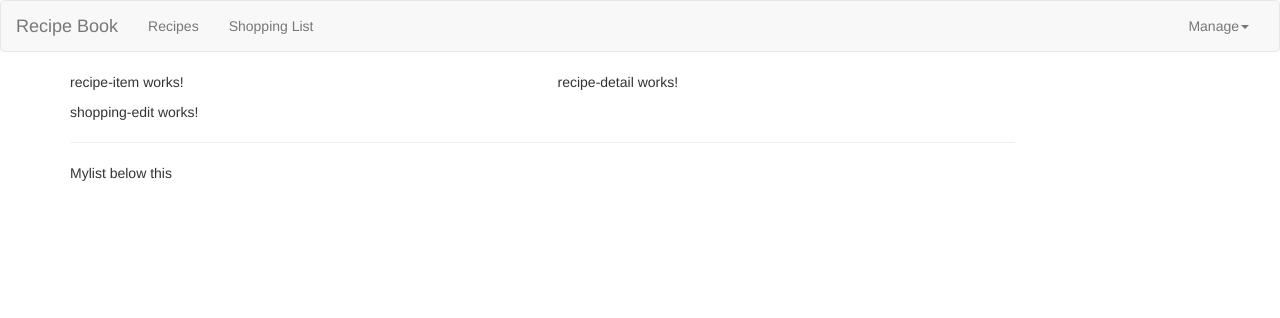
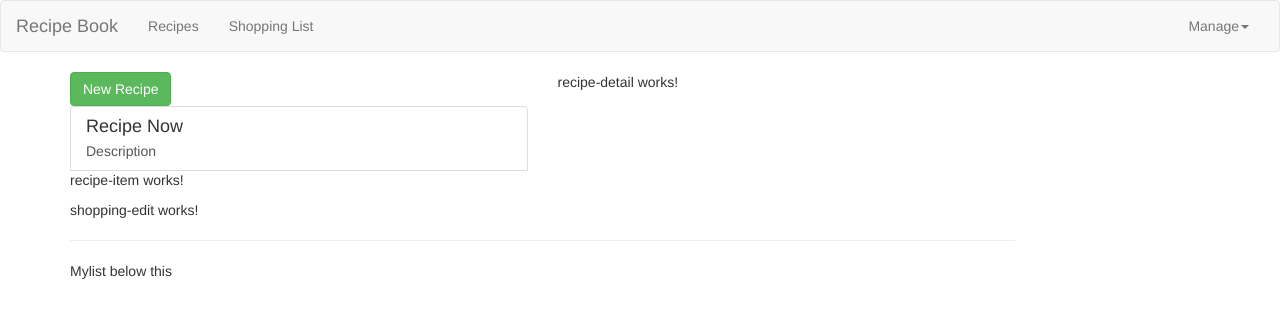
Before and after one commit to ravczar/Udemy, an Angular app in the folder UdemyApp/: page / in a window 1280 px wide. Shown: the top 318 px of the page. Built offline with nearby package versions, Linux system fonts and the light colour scheme.

Commit message:
Add recipe list

```diff
--- a/UdemyApp/src/app/recipes/recipe-list/recipe-list.component.html
+++ b/UdemyApp/src/app/recipes/recipe-list/recipe-list.component.html
@@ -1 +1,19 @@
-<app-recipe-item></app-recipe-item>
+<div class="row">
+    <div class="col-xs-12">
+        <button class="btn btn-success">New Recipe</button>
+    </div>
+</div>
+<div class="row">
+    <div class="col-xs-12">
+        <a href="#" class="list-group-item clearfix">
+            <div class="pull-left">
+                <h4 class="list-group-item-heading">Recipe Now</h4>
+                <p class="list-group-item-text">Description</p>
+            </div>
+            <span class="pull-right">
+                <img src="" alt="" class="img-responsive" style="max-height: 50px;">
+            </span>
+        </a>
+        <app-recipe-item></app-recipe-item>
+    </div>
+</div>
--- a/UdemyApp/src/app/recipes/recipe-list/recipe-list.component.ts
+++ b/UdemyApp/src/app/recipes/recipe-list/recipe-list.component.ts
@@ -1,4 +1,5 @@
 import { Component, OnInit } from '@angular/core';
+import { Recipe } from '../recipe.model';
 
 @Component({
   selector: 'app-recipe-list',
@@ -6,8 +7,11 @@ import { Component, OnInit } from '@angular/core';
   styleUrls: ['./recipe-list.component.css']
 })
 export class RecipeListComponent implements OnInit {
+  recipes: Array<Recipe> = new Array<Recipe>();
 
-  constructor() { }
+  constructor() {
+    this.recipes.push(new Recipe('Test recipe', 'Test recipe description', 'https://www.google.com/url?sa=i&url=https%3A%2F%2Fwww.foodnetwork.com%2Frecipes%2Free-drummond%2F4-cheese-pepperoni-pizzadilla-7260186&psig=AOvVaw1vJ0B1ip5gj9JxyYh6FeEz&ust=1584103170166000&source=images&cd=vfe&ved=0CAIQjRxqFwoTCLiT7q36lOgCFQAAAAAdAAAAABAJ' ));
+  }
 
   ngOnInit(): void {
   }
--- /dev/null
+++ b/UdemyApp/src/app/recipes/recipe.model.ts
@@ -0,0 +1,12 @@
+export class Recipe {
+    public name:string;
+    public description:string;
+    public imagePath: string;
+
+    constructor(name:string, desc:string, imagePath:string){
+        this.name = name;
+        this.description = desc;
+        this.imagePath = imagePath;
+    }
+
+}
```
